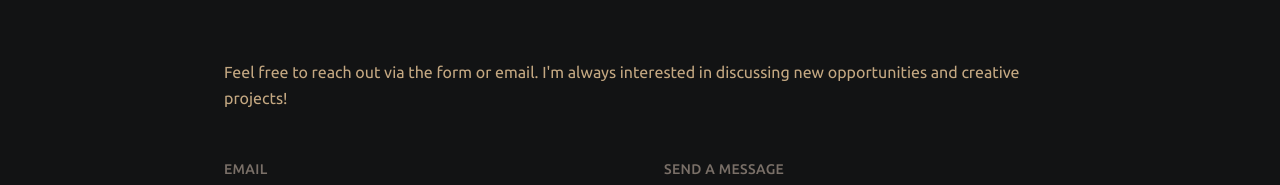
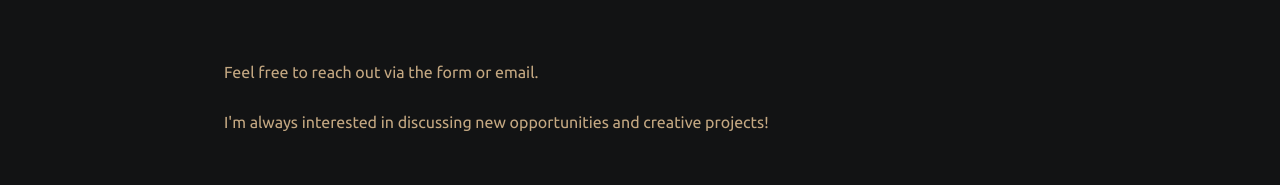
Before and after one commit to Michelvanderput/cj, a React (Vite) app: page /contact in a window 1280 px wide. Shown: the part 163-348 px from the top of the page. Built offline with nearby package versions, Linux system fonts and the light colour scheme; no server answers.

Commit message:
Update copy and images via admin (3/3/2026)

```diff
--- a/src/pages/About.tsx
+++ b/src/pages/About.tsx
@@ -33,13 +33,13 @@ const Bio = () => {
             </p>
 
             <p className="text-body text-tx-secondary leading-relaxed">
-              With a musical background and an early passion for film production, he developed a strong interest in the role of sound in visual storytelling. Growing up in the tri-border region of the Netherlands, Germany, and Belgium, he began experimenting and practicing within the craft of film from a young age.            </p>
+              With a musical background from his parents and an early passion for film production, he developed a strong interest in the role of sound in visual storytelling. Growing up in the tri-border region of the Netherlands, Germany, and Belgium, he began experimenting and practicing within the craft of film from a young age.            </p>
 
             <p className="text-body text-tx-secondary leading-relaxed">
               He later completed a Sound Producer program at Syntra Hasselt (BE) and a Bachelor’s degree in Music & Technology: Sound Design at the Utrecht School of the Arts (NL), collaborating with colleagues and fellow students on diverse projects within the industry.            </p>
 
             <p className="text-body text-tx-secondary leading-relaxed">
-              Shortly after completing an internship as an audio engineer for dubbing at Iyuno SDI in Hilversum, he started his own freelance practice during his bachelor studies. Since then, he has worked for a range of studios, including Iyuno SDI, PostaVermaas, STMPD Recording Studios, and Soundfocus.            </p>
+              Shortly after completing an internship as an audio engineer for dubbing at Iyuno SDI in Hilversum, he started his own freelance company during his bachelor studies. Since then, he has worked for a range of studios, including Iyuno SDI, PostaVermaas, STMPD Recording Studios, and Soundfocus.            </p>
 
             <p className="text-body text-tx-secondary leading-relaxed">
               Collaborating with directors, producers, sound designers, studios, and actors, he works from Amsterdam on a wide variety of projects and has experience with films, series, documentaries, commercials, interviews, and podcasts. With Foley as his core specialty, combined with expertise in sound design and recording, he brings every sound to life, enhancing the story of the production with precision, patience, and flexibility.
--- a/src/pages/Contact.tsx
+++ b/src/pages/Contact.tsx
@@ -9,10 +9,14 @@ const Contact = () => {
     <div className="section-container max-w-4xl pb-20">
       <div ref={contentRef} className="space-y-12">
         <h1 className="text-h1 text-brand-main">Contact</h1>
-
+<div className="md:col-span-3 space-y-6">
         <p className="text-body text-tx-secondary leading-relaxed">
-          Feel free to reach out via the form or email. I'm always interested in discussing new opportunities and creative projects!
+          Feel free to reach out via the form or email.
         </p>
+        <p className="text-body text-tx-secondary leading-relaxed">
+          I'm always interested in discussing new opportunities and creative projects!
+        </p>
+        </div>
 
         <div className="grid md:grid-cols-2 gap-12">
           <div className="space-y-8">
--- a/src/pages/Home.tsx
+++ b/src/pages/Home.tsx
@@ -68,7 +68,7 @@ const Home = () => {
           </div>
           <div data-hero-photo className="aspect-square rounded-lg overflow-hidden border border-brd bg-surface-elevated relative">
             <OptimizedImage
-              src="/img/CAT_HOME/CJ_STUART_WIZARD.jpg"
+              src="/img/CAT_HOME/CJ_STUART_WIZARD_2.jpg"
               alt="Cyril Jansen at work"
               className="absolute inset-0 w-full h-full object-cover"
               fallback={
--- a/src/pages/Studio.tsx
+++ b/src/pages/Studio.tsx
@@ -37,7 +37,7 @@ const Studio = () => {
       <section className="mb-12 md:mb-16">
         <div className="aspect-[21/9] rounded-lg overflow-hidden border border-brd bg-surface-elevated relative">
           <OptimizedImage
-            src="/img/CAT_STUDIO/1772544401461_IMG_2843.jpg"
+            src="/img/CAT_STUDIO/IMG_2831.jpg"
             alt="Cyril Jansen Studio — Amsterdam"
             className="absolute inset-0 w-full h-full object-cover"
             fallback={
@@ -56,7 +56,7 @@ const Studio = () => {
             The studio is entirely built and designed for professional sound work. Foley recordings are performed and edited here, sound design is developed, and recordings are produced for films, series, documentaries, and commercials. All aspects of sound work can be handled in this space, from performance-driven Foley to detailed editing and creative sound design.
           </p>
           <p className="text-body text-tx-secondary leading-relaxed">
-            The studio is also suitable for ADR or vocal recordings. In collaboration with directors, producers, or other sound specialists, high-quality recordings can be made, fully tailored to the needs of the production.
+            The studio is also suitable for ADR or vocal recordings. In collaboration with directors, producers, or other sound designers, high-quality recordings can be made, fully tailored to the needs of the production.
           </p>
         </div>
       </section>
--- a/src/pages/Work.tsx
+++ b/src/pages/Work.tsx
@@ -51,7 +51,7 @@ const Work = () => {
         <h1 className="text-h1 text-brand-main mb-4">Work</h1>
         <div className="space-y-6 max-w-2xl">
           <p className="text-body-lg text-tx-secondary leading-relaxed">
-            Skilled in post-production audio for film, television, and commercials, I focus on Foley as my core specialty, combining sound design, recording, and editing to make stories and visuals truly come alive.
+            Skilled in post-production audio for film, television, and commercials, I focus on Foley as my core specialty, combining sound design and recording to make stories and visuals truly come alive.
           </p>
           <p className="text-body-lg text-tx-secondary leading-relaxed">
             With precision, patience, and flexibility, I bring every sound to life and enhance the story of each production.
--- a/src/seo.ts
+++ b/src/seo.ts
@@ -9,7 +9,7 @@ export interface RouteMeta {
 }
 
 const BASE_URL = 'https://cyriljansen.nl';
-const DEFAULT_OG_IMAGE = `${BASE_URL}/img/CAT_HOME/CJ_STUART_WIZARD.jpg`;
+const DEFAULT_OG_IMAGE = `${BASE_URL}/img/CAT_HOME/CJ_STUART_WIZARD_2.jpg`;
 
 export const routeMeta: Record<string, RouteMeta> = {
   '/': {
```
Also changed, not shown: public/img/CAT_HOME/CJ_STUART_WIZARD_2.jpg (added).
